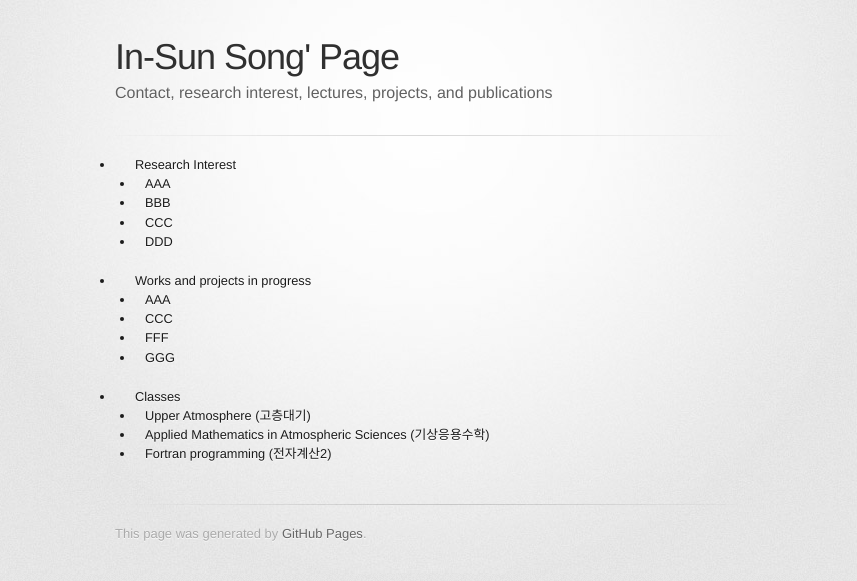
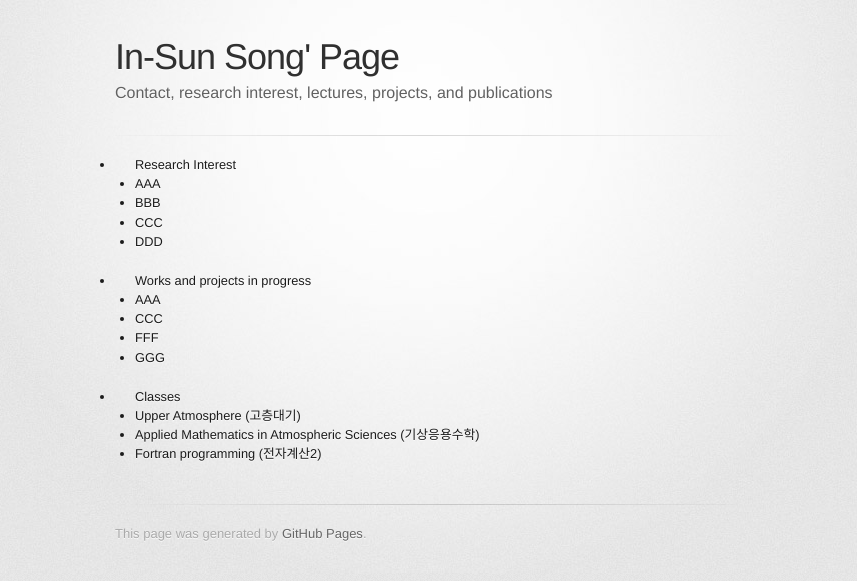
Before and after one commit to undivided0523/undivided0523.github.io, a Jekyll site: the page built from index.md, in a window 1280 px wide. Shown: the top 581 px of the page, without its empty margins (215-1072 px from the left). Built offline with Jekyll 4.4.1, drawn with Linux system fonts in a browser that asks for light colours; some web fonts are replaced; our own code applies the rules of GitHub Pages for plain Markdown files.

Commit message:
Update jekyll-theme-tactile.scss

```diff
--- a/_sass/jekyll-theme-tactile.scss
+++ b/_sass/jekyll-theme-tactile.scss
@@ -348,7 +348,7 @@ blockquote {
 ul li {
   list-style: disc;
   padding-left: 20px;
-  text-indent: -10px;
+  text-indent: -20px;
 }
 
 ol li {
```
